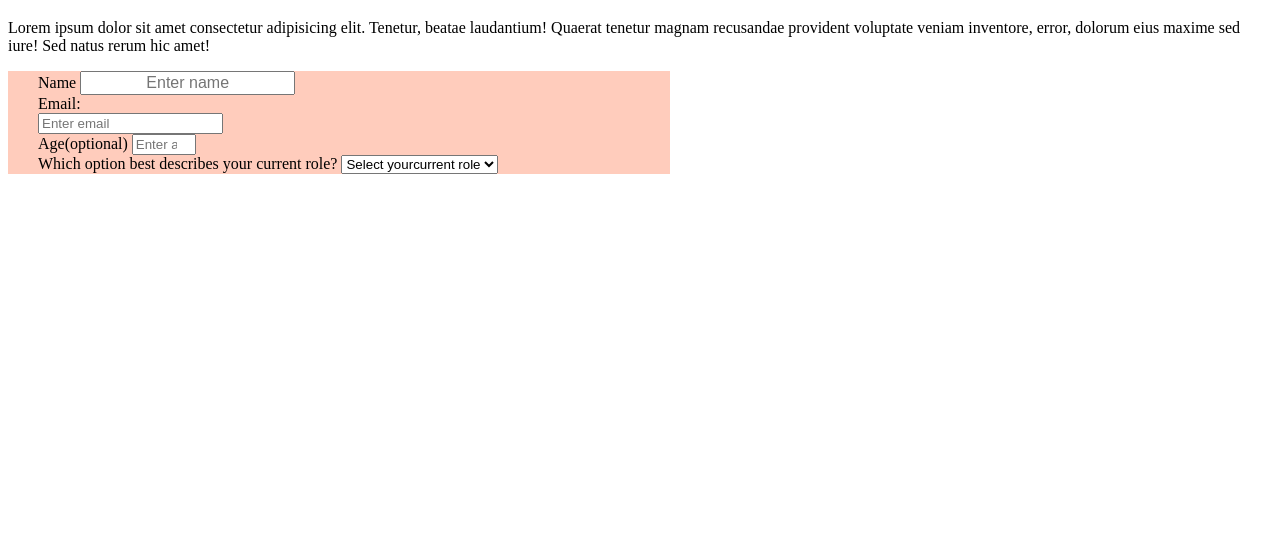
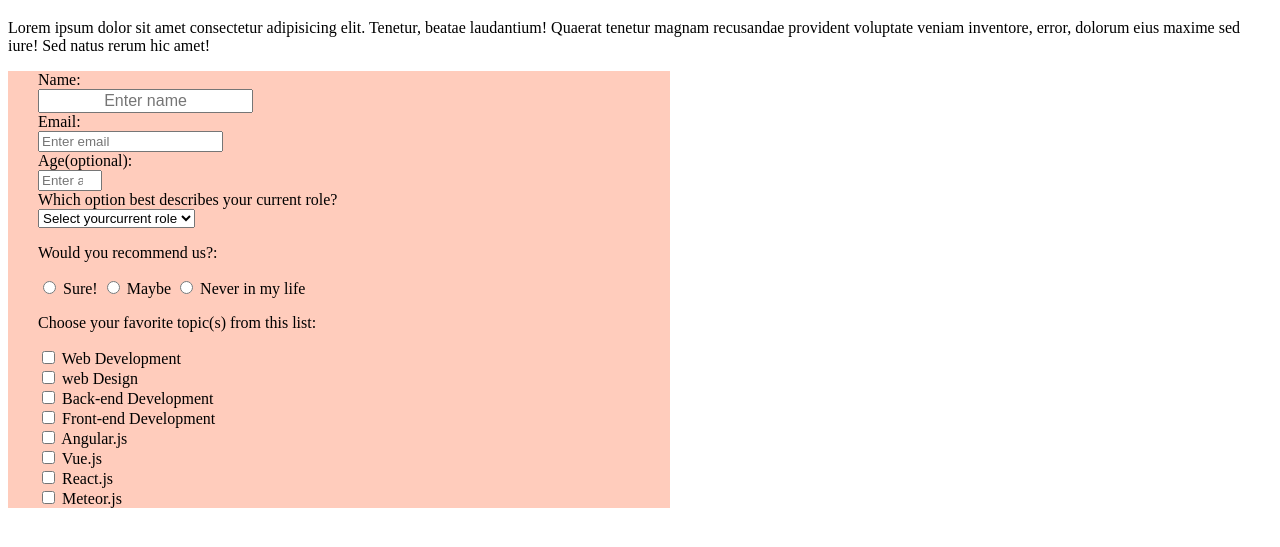
Before and after one commit to kenliten/beny-otoniel-trial, a plain HTML site: page index.html in a window 1280 px wide. Shown: the part 61-608 px from the top of the page. Drawn offline with Linux system fonts and the light colour scheme.

Commit message:
added 2 more features

```diff
--- a/index.html
+++ b/index.html
@@ -19,7 +19,7 @@
     </p>
     <form id="survey-form">
       <div>
-        <label for="name" id="name-label">Name</label>
+        <label for="name" id="name-label">Name:</label><br>
         <input id="name" type="text" placeholder="Enter name" required>
       </div>
 
@@ -28,11 +28,11 @@
         <input type="email" id="email" placeholder="Enter email" required>
       </div>
       <div>
-        <label for="number" id="number-label">Age(optional)</label>
+        <label for="number" id="number-label">Age(optional):</label><br>
         <input id="number" min="0" max="100" type="number" placeholder="Enter age">
       </div>
       <div >
-        <label id="role-label" for="dropdown">Which option best describes your current role?</label>
+        <label id="role-label" for="dropdown">Which option best describes your current role?</label><br>
         <select id="dropdown">
           <option disabled selected>Select yourcurrent role</option>
           <option>Student</option>
@@ -41,6 +41,40 @@
           <option>Software developer</option>
         </select>
       </div>
+
+      <div>
+        <p>
+          Would you recommend us?:
+        </p>
+        <input type="radio" name="gender" id="yes" value="yes">
+        <label for="yes">Sure!</label>
+        <input type="radio" name="gender" id="maybe" value="maybe">
+        <label for="maybe">Maybe</label>
+        <input type="radio" name="gender" id="no" value="no">
+        <label for="no">Never in my life</label>
+      </div>
+
+      <div>
+        <p>
+          Choose your favorite topic(s) from this list:
+        </p>
+        <input type="checkbox" id="web-dev" value="web-dev">
+        <label for="web-dev">Web Development</label><br>
+        <input type="checkbox" id="web-design" value="web-design">
+        <label for="web-design">web Design</label><br>
+        <input type="checkbox" id="back-end" value="back-end">
+        <label for="back-end">Back-end Development</label><br>
+        <input type="checkbox" id="front-end" value="front-end">
+        <label for="front-end">Front-end Development</label><br>
+        <input type="checkbox" id="angular" value="angular">
+        <label for="angular">Angular.js</label><br>
+        <input type="checkbox" id="vue" value="vue">
+        <label for="vue">Vue.js</label><br>
+        <input type="checkbox" id="react" value="react">
+        <label for="react">React.js</label><br>
+        <input type="checkbox" id="meteor" value="meteor">
+        <label for="meteor">Meteor.js</label><br>
+      </div>
     </form>
 
     <script  src="js/index.js"></script>
```
